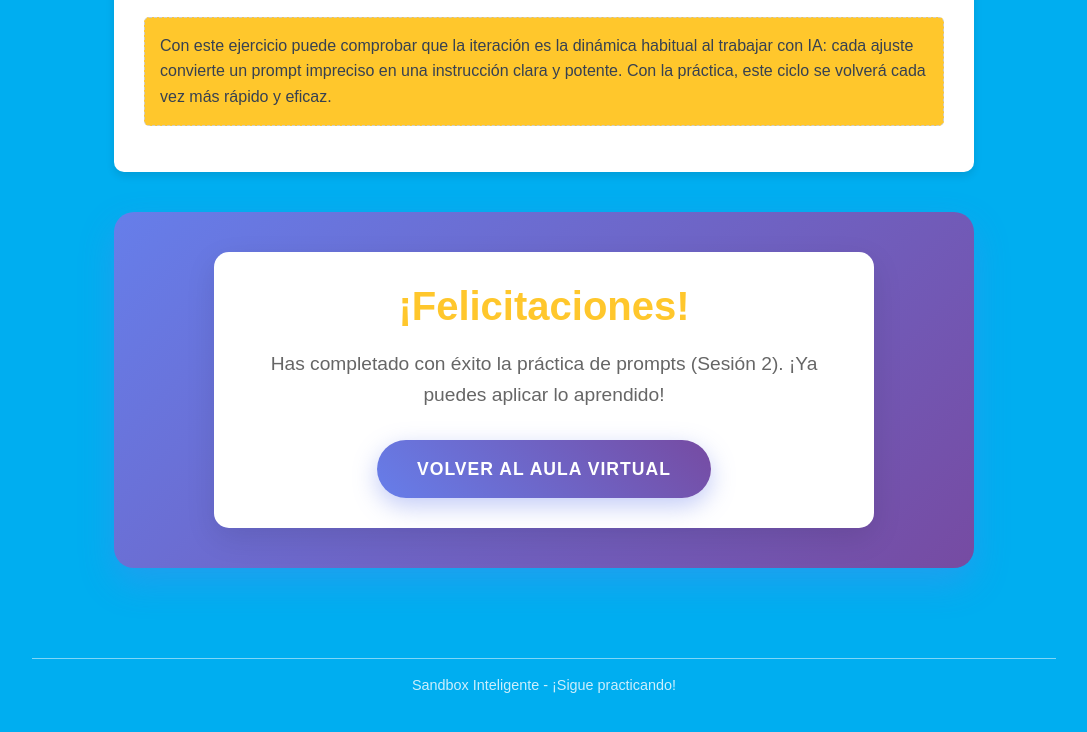
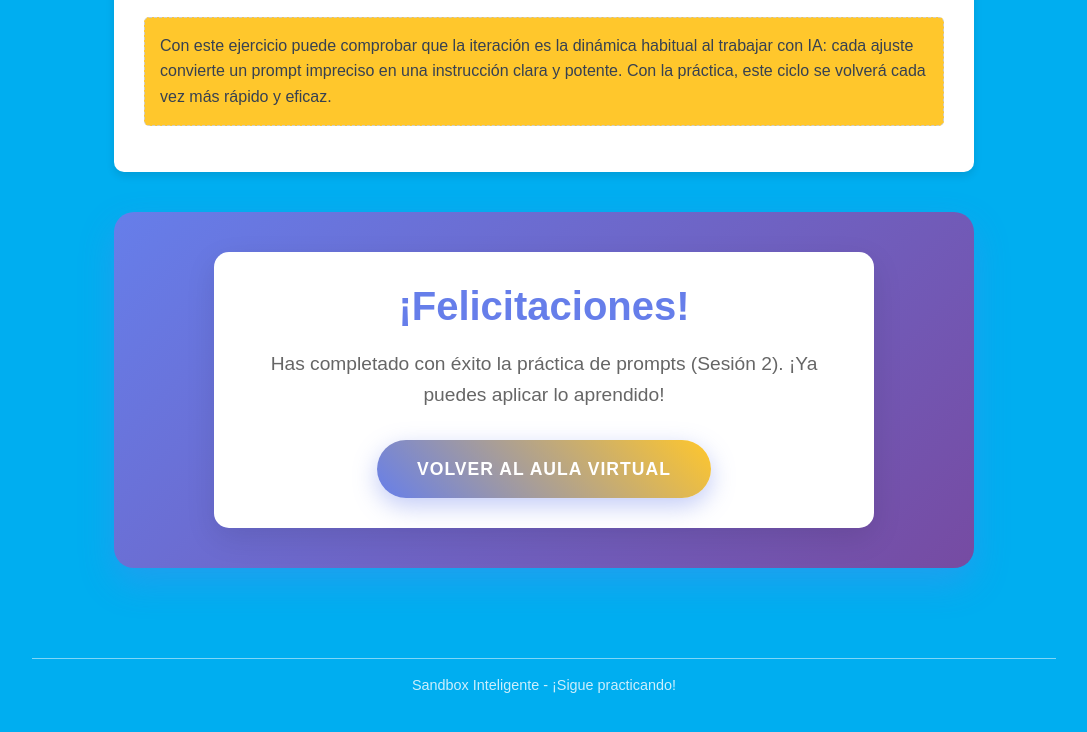
Before and after one commit to cegomezsantos/sesion2, a website: page index.html in a window 1280 px wide. Shown: the part 5462-6194 px from the top of the page, without its empty margins (96-1183 px from the left). Drawn offline with nearby package versions, Linux system fonts and the light colour scheme.

Commit message:
boton final 2

```diff
--- a/style.css
+++ b/style.css
@@ -678,7 +678,7 @@ section {
 }
 
 .congratulations-card h2 {
-    color: #FFC72C;
+    color: #667eea;
     font-size: 2.5em;
     margin-bottom: 15px;
     font-weight: bold;
@@ -697,7 +697,7 @@ section {
 
 .btn-congratulations {
     display: inline-block;
-    background: linear-gradient(45deg, #667eea, #764ba2);
+    background: linear-gradient(45deg, #667eea, #FFC72C);
     color: white !important;
     text-decoration: none;
     padding: 15px 40px;
```
